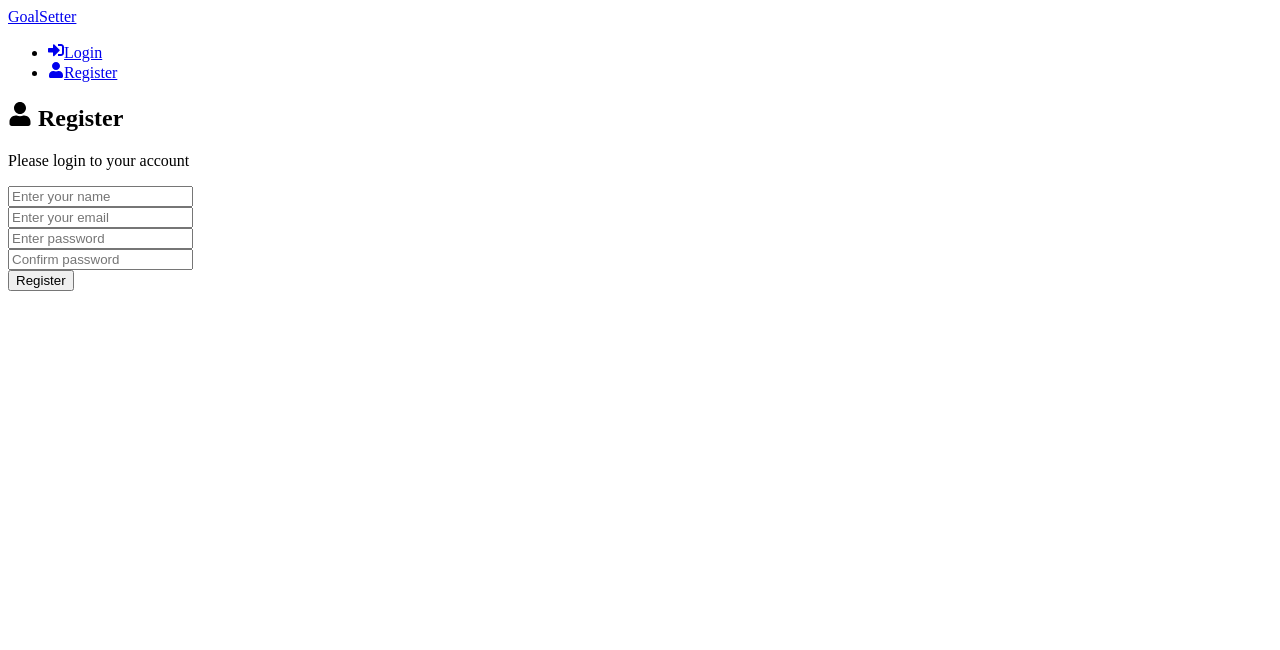
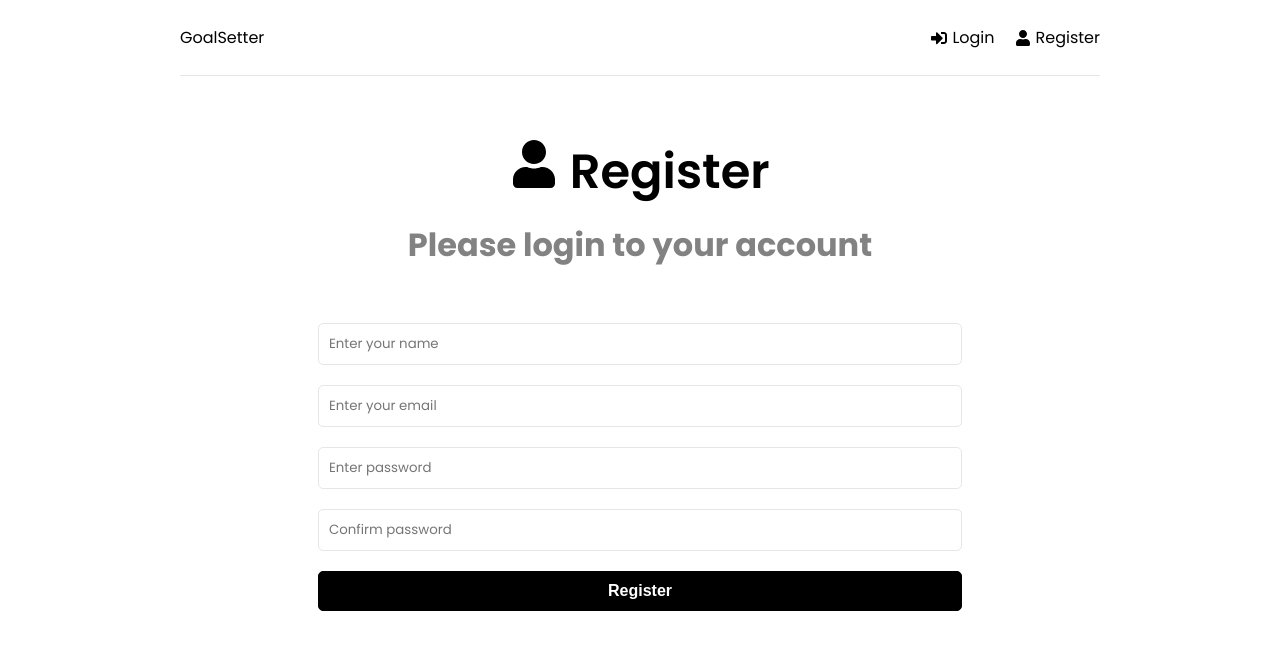
Before and after one commit to kn8a/goals, a React (Create React App) app in the folder frontend/: page /register in a window 1280 px wide. Shown: the top 650 px of the page. Built offline with nearby package versions, Linux system fonts and the light colour scheme.

Commit message:
change html title

```diff
--- a/frontend/public/index.html
+++ b/frontend/public/index.html
@@ -24,7 +24,7 @@
       work correctly both with client-side routing and a non-root public URL.
       Learn how to configure a non-root public URL by running `npm run build`.
     -->
-    <title>React Redux App</title>
+    <title>GoalSetter App</title>
   </head>
   <body>
     <noscript>You need to enable JavaScript to run this app.</noscript>
--- a/frontend/src/index.css
+++ b/frontend/src/index.css
@@ -0,0 +1,215 @@
+@import url('https://fonts.googleapis.com/css2?family=Poppins:wght@300;400;600;700&display=swap');
+
+* {
+  margin: 0;
+  padding: 0;
+  box-sizing: border-box;
+}
+
+body {
+  font-family: 'Poppins', sans-serif;
+  height: 100vh;
+}
+
+a {
+  text-decoration: none;
+  color: #000;
+}
+
+p {
+  line-height: 1.7;
+}
+
+ul {
+  list-style: none;
+}
+
+li {
+  line-height: 2.2;
+}
+
+h1,
+h2,
+h3 {
+  font-weight: 600;
+  margin-bottom: 10px;
+}
+
+.container {
+  width: 100%;
+  max-width: 960px;
+  margin: 0 auto;
+  padding: 0 20px;
+  text-align: center;
+}
+
+.header {
+  display: flex;
+  justify-content: space-between;
+  align-items: center;
+  padding: 20px 0;
+  border-bottom: 1px solid #e6e6e6;
+  margin-bottom: 60px;
+}
+
+.header ul {
+  display: flex;
+  align-items: center;
+  justify-content: space-between;
+}
+
+.header ul li {
+  margin-left: 20px;
+}
+
+.header ul li a {
+  display: flex;
+  align-items: center;
+}
+
+.header ul li a:hover {
+  color: #777;
+}
+
+.header ul li a svg {
+  margin-right: 5px;
+}
+
+.heading {
+  font-size: 2rem;
+  font-weight: 700;
+  margin-bottom: 50px;
+  padding: 0 20px;
+}
+
+.heading p {
+  color: #828282;
+}
+
+.goals {
+  display: grid;
+  grid-template-columns: repeat(2, 1fr);
+  gap: 10px;
+}
+
+.goal {
+  background-color: #f4f4f4;
+  margin: 10px 0;
+  padding: 20px 0 10px;
+  position: relative;
+}
+
+.goal .close {
+  position: absolute;
+  top: 10px;
+  right: 15px;
+  cursor: pointer;
+  border: none;
+  background: none;
+}
+
+.form,
+.content {
+  width: 70%;
+  margin: 0 auto;
+}
+
+.form-group {
+  margin-bottom: 10px;
+}
+
+.form-group input,
+.form-group textarea,
+.form-group select {
+  width: 100%;
+  padding: 10px;
+  border: 1px solid #e6e6e6;
+  border-radius: 5px;
+  margin-bottom: 10px;
+  font-family: inherit;
+}
+
+.form-group label {
+  text-align: left;
+  display: block;
+  margin: 0 0 5px 3px;
+}
+
+.btn {
+  padding: 10px 20px;
+  border: 1px solid #000;
+  border-radius: 5px;
+  background: #000;
+  color: #fff;
+  font-size: 16px;
+  font-weight: 700;
+  cursor: pointer;
+  text-align: center;
+  appearance: button;
+  display: flex;
+  align-items: center;
+  justify-content: center;
+}
+
+.btn svg {
+  margin-right: 8px;
+}
+
+.btn-reverse {
+  background: #fff;
+  color: #000;
+}
+
+.btn-block {
+  width: 100%;
+  margin-bottom: 20px;
+}
+
+.btn:hover {
+  transform: scale(0.98);
+}
+
+.loadingSpinnerContainer {
+  position: fixed;
+  top: 0;
+  right: 0;
+  bottom: 0;
+  left: 0;
+  background-color: rgba(0, 0, 0, 0.5);
+  z-index: 5000;
+  display: flex;
+  justify-content: center;
+  align-items: center;
+}
+
+.loadingSpinner {
+  width: 64px;
+  height: 64px;
+  border: 8px solid;
+  border-color: #000 transparent #555 transparent;
+  border-radius: 50%;
+  animation: spin 1.2s linear infinite;
+}
+
+@keyframes spin {
+  0% {
+    transform: rotate(0deg);
+  }
+  100% {
+    transform: rotate(360deg);
+  }
+}
+
+@media (max-width: 600px) {
+  .form {
+    width: 90%;
+  }
+
+  .heading h1 {
+    font-size: 2rem;
+  }
+
+  .heading p {
+    font-size: 1.5rem;
+  }
+}
```
